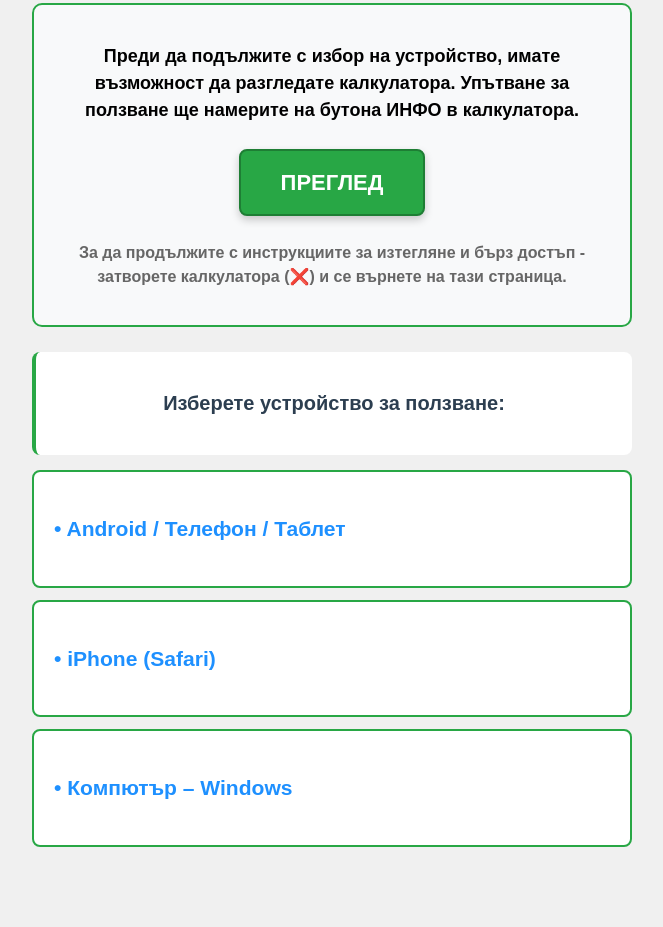
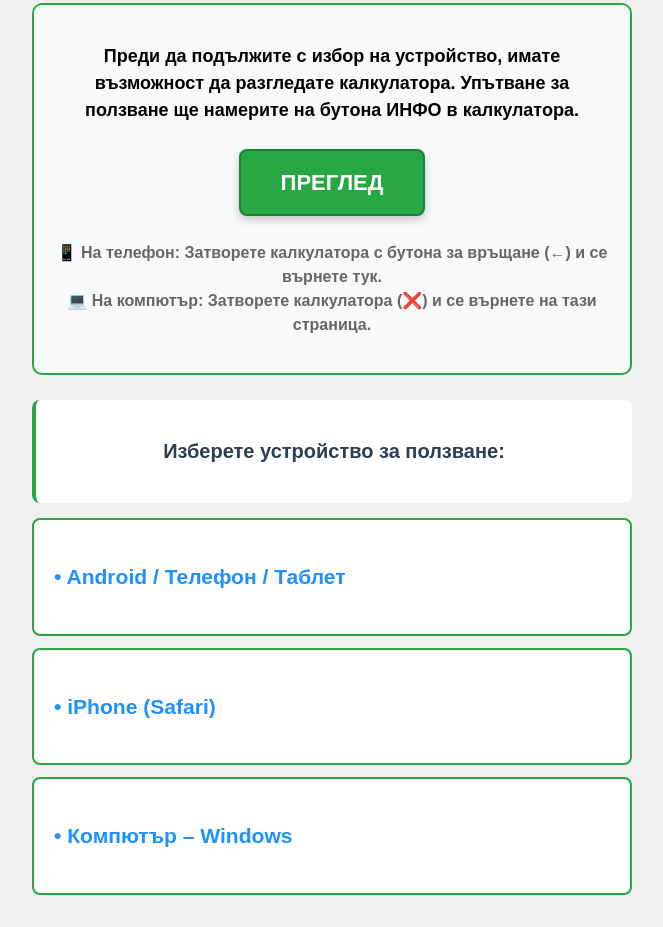
Before and after one commit to MAG-DJ/BGN-EURO-Calc.-portal, a plain HTML site: page index.html in a window 1280 px wide. Shown: the part 974-1901 px from the top of the page, without its empty margins (308-971 px from the left). Before the commit the page ends 1853 px from the top, so only its background shows below. Drawn offline with Linux system fonts and the light colour scheme.

Commit message:
Update index.html

```diff
--- a/index.html
+++ b/index.html
@@ -73,7 +73,8 @@
         </div>
 
         <p style="font-size: 16px; color: #666; margin-top: 15px; font-weight: bold;">
-            За да продължите с инструкциите за изтегляне и бърз достъп - затворете калкулатора (❌) и се върнете на тази страница.
+            📱 <strong>На телефон:</strong> Затворете калкулатора с бутона за връщане (←) и се върнете тук.<br>
+            💻 <strong>На компютър:</strong> Затворете калкулатора (❌) и се върнете на тази страница.
         </p>
     </div>
 
```
